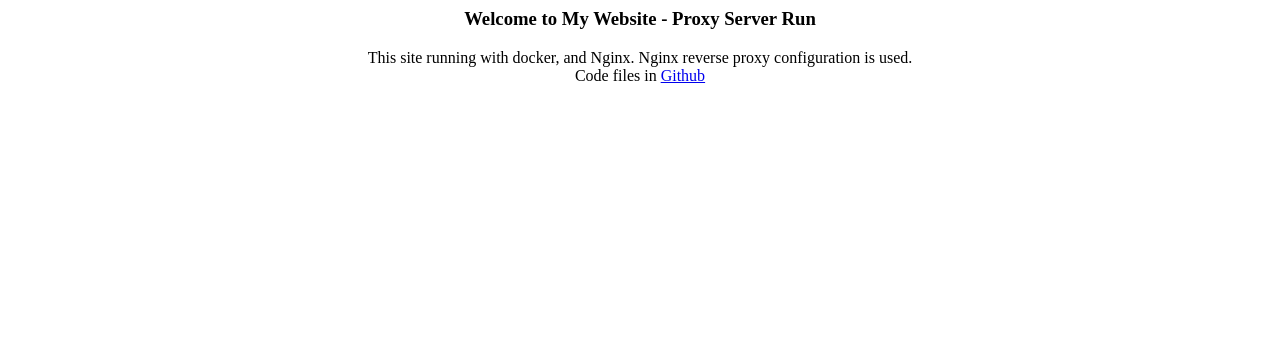
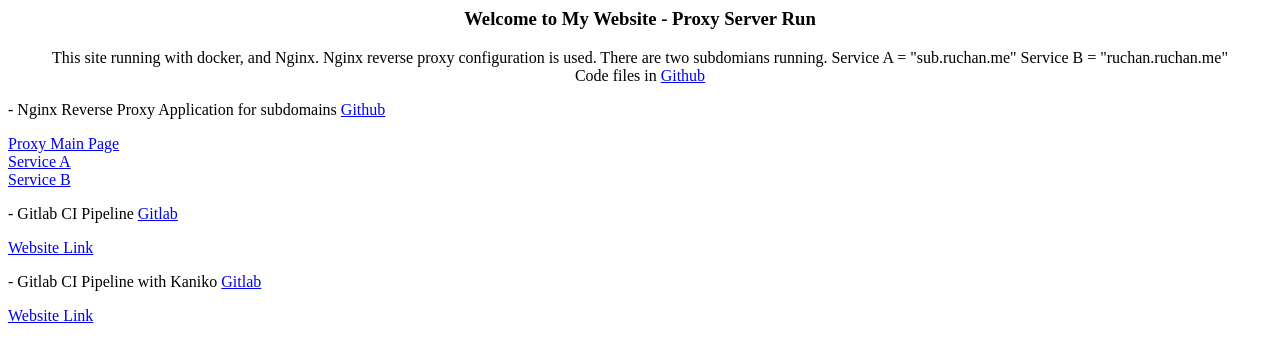
Before and after one commit to ruchany13/MyDockerExamples, a plain HTML site: page NginxReverseProxy/proxy/index.html in a window 1280 px wide. Drawn offline with Linux system fonts and the light colour scheme.

Commit message:
add info and url

```diff
--- a/NginxReverseProxy/proxy/index.html
+++ b/NginxReverseProxy/proxy/index.html
@@ -12,10 +12,32 @@
      <div style="text-align:center ;">
         <p>
         This site running with docker, and Nginx.
-        Nginx reverse proxy configuration is used.<br>
+        Nginx reverse proxy configuration is used. There are two subdomians running. Service A = "sub.ruchan.me"
+         Service B = "ruchan.ruchan.me"<br>
         Code files in
          <a href="https://github.com/ruchany13/MyWebsite/tree/main/NginxReverseProxy">Github</a>
       </p>
     </div>
+    <div>
+        <p> - Nginx Reverse Proxy Application for subdomains <a href="https://github.com/ruchany13/MyWebsite/tree/main/NginxReverseProxy">Github</a> </p>
+        <p><a href="http://ruchan.me">Proxy Main Page</a> <br>
+            <a href="http://sub.ruchan.me">Service A</a> <br>
+            <a href="http://ruchan.ruchan.me">Service B</a> </p>
+
+
+        <p>- Gitlab CI Pipeline <a href="https://gitlab.com/ruchany13/my-app">Gitlab</a> </p>
+        <p>
+            <a href="http://ruchan.me:5001">Website Link</a>
+        </p>
+
+        <p>- Gitlab CI Pipeline with Kaniko
+            <a href="https://gitlab.com/ruchany13/first">Gitlab</a>
+        </p>
+        <p>
+            <a href="http:ruchan.me:5002">Website Link</a>
+        </p>
+
+        <p></p>
+    </div>
  </body>
  </html>
```
